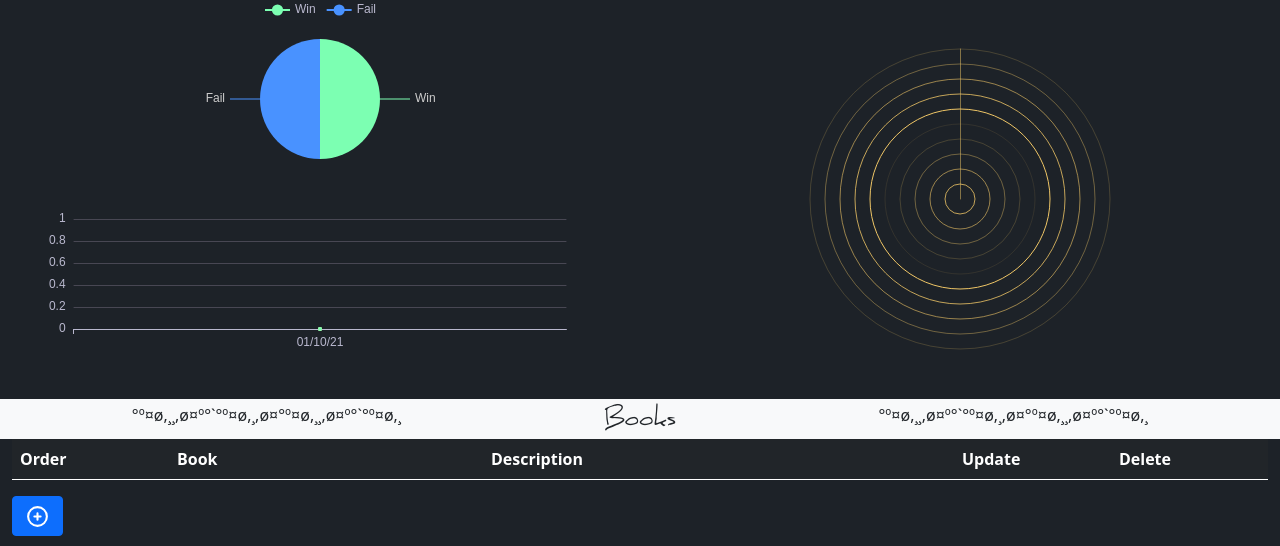
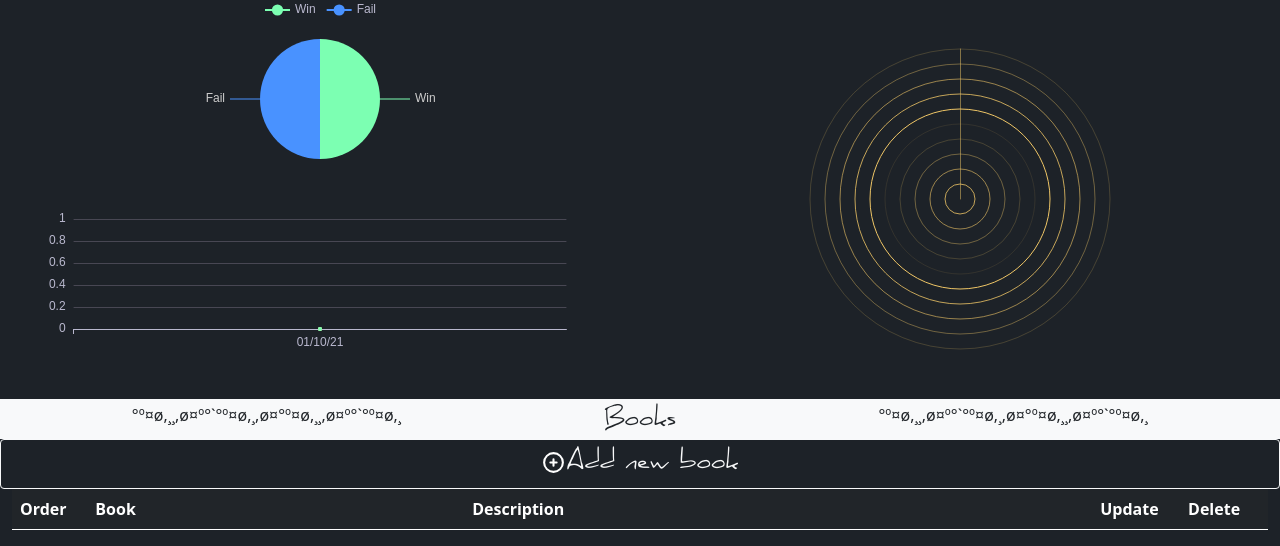
Before and after one commit to tbuglioni/unlimited-studies, a Django app: page /studies/ in a window 1280 px wide. Shown: the part 319-865 px from the top of the page. Run offline with Django 3.2, Linux system fonts and the light colour scheme; the visitor is signed in with stand-in values (Sample User, id 1); data comes from the database, SQL or seed files in the repository; data that the repository does not hold is empty; some libraries are stand-ins or nearby versions.

Commit message:
update front button + avg student

```diff
--- a/studies/logic/analyse.py
+++ b/studies/logic/analyse.py
@@ -154,20 +154,23 @@ class Analyse:
             user_fonction="student", to_accept=False, book=book
         ).select_related("user")
 
-        list_note = StudiesNotesProgression.objects.filter(
-            user__userbookmany__user_fonction="student",
-            user__userbookmany__to_accept=False,
-            user__userbookmany__book=book,
-        ).distinct()
-
         exit_list = []
 
         for elt in list_user:
             username = elt.user.username
             user_id = elt.user_id
-            lvl_avg = list_note.filter(user=elt.user).aggregate(Avg("level"))[
-                "level__avg"
-            ]
+            try:
+                lvl_avg = (
+                    StudiesNotesProgression.objects
+                    .filter(
+                        user=elt.user, notes__chapter__book_id=book)
+                    .aggregate(Avg("level"))[
+                        "level__avg"
+                    ])
+                lvl_avg = round(lvl_avg, 2)
+
+            except TypeError:
+                lvl_avg = 0
             exit_list.append(
                 {"username": username, "lvl_avg": lvl_avg, "user_id": user_id}
             )
--- a/studies/models.py
+++ b/studies/models.py
@@ -132,7 +132,8 @@ class StudiesNotesProgression(models.Model):
 class GlobalDailyAnalysis(models.Model):
     # 10 jours
     user = models.ForeignKey(
-        settings.AUTH_USER_MODEL, on_delete=models.CASCADE, blank=False, null=False
+        settings.AUTH_USER_MODEL,
+        on_delete=models.CASCADE, blank=False, null=False
     )
     date = models.DateField(auto_now_add=True, null=False)
     number_of_studies = models.PositiveIntegerField(default=0, null=False)
@@ -152,7 +153,8 @@ class GlobalDailyAnalysis(models.Model):
 class GlobalMonthlyAnalysis(models.Model):
     # 12 mois
     user = models.ForeignKey(
-        settings.AUTH_USER_MODEL, on_delete=models.CASCADE, blank=False, null=False
+        settings.AUTH_USER_MODEL,
+        on_delete=models.CASCADE, blank=False, null=False
     )
     date = models.DateField(auto_now_add=True, null=False)
     number_of_studies = models.PositiveIntegerField(default=0)
--- a/studies/templates/studies/personal_home.html
+++ b/studies/templates/studies/personal_home.html
@@ -59,15 +59,18 @@
     <span class="col-sm-5 text-center">°º¤ø,¸¸,ø¤º°`°º¤ø,¸,ø¤°º¤ø,¸¸,ø¤º°`°º¤ø,¸</span>
 
   </div>
+  <div class=" row align-items-center d-flex">
+    {% include 'studies/snippets/add_book_snippet.html'%}
+  </div>
   <section name="book table" class="col-md-12">
     <table class="table-dark table">
       <thead>
         <tr>
-          <th scope="col"style="width: 10%">Order</th>
-          <th scope="col"style="width: 20%">Book</th>
-          <th scope="col"style="width: 30%">Description</th>
-          <th scope="col" style="width: 10%">Update</th>
-          <th scope="col" style="width: 10%">Delete</th>
+          <th scope="col"style="width: 6%">Order</th>
+          <th scope="col"style="width: 30%">Book</th>
+          <th scope="col"style="width: 50%">Description</th>
+          <th scope="col" style="width: 7%">Update</th>
+          <th scope="col" style="width: 7%">Delete</th>
         </tr>
       </thead>
       <tbody>
@@ -119,7 +122,7 @@
         {% endfor %}
       </tbody>
     </table>
-    {% include 'studies/snippets/add_book_snippet.html'%}
+
   </section>
 </div>
 
--- a/studies/templates/studies/snippets/add_book_snippet.html
+++ b/studies/templates/studies/snippets/add_book_snippet.html
@@ -2,7 +2,7 @@
 {% if not book_selected %}{% load static %}
 <button
   type="button"
-  class="btn btn-primary"
+  class="btn btn-outline-light new_font_daniel-m"
   data-bs-toggle="modal"
   data-bs-target="#bookAddModal"
   id="bookAddButton"
@@ -11,7 +11,7 @@ src="{% static 'studies/img/plus-circle-outline.svg' %}"
 alt="un triangle aux trois côtés égaux"
 height="25px"
 width="25px"
-/></button>
+/>Add new book</button>
 
 <!-- Modal -->
 <div
--- a/studies/templates/studies/snippets/add_chapter_snippet.html
+++ b/studies/templates/studies/snippets/add_chapter_snippet.html
@@ -2,7 +2,7 @@
 {% load static %}{% if not chapter_selected %}
 <button
   type="button"
-  class="btn btn-primary"
+  class="btn btn-outline-light new_font_daniel-m"
   data-bs-toggle="modal"
   data-bs-target="#chapterAddModal"
   id="{{book_id}}"
@@ -11,7 +11,7 @@ src="{% static 'studies/img/plus-circle-outline.svg' %}"
 alt="un triangle aux trois côtés égaux"
 height="25px"
 width="25px"
-/></button>
+/>Add new chapter</button>
 
 <!-- Modal -->
 <div
--- a/studies/templates/studies/snippets/add_note_snippet.html
+++ b/studies/templates/studies/snippets/add_note_snippet.html
@@ -1,8 +1,9 @@
 <!-- Button to Open the Modal -->
 {% load static %}{% if not note_selected %}
+
 <button
   type="button"
-  class="btn btn-primary"
+  class="btn btn-outline-light new_font_daniel-m"
   data-bs-toggle="modal"
   data-bs-target="#noteModalAdd{{chapter_id}}"
   id="buttonModalNoteAdd{{chapter_id}}"
@@ -11,7 +12,7 @@ src="{% static 'studies/img/plus-circle-outline.svg' %}"
 alt="un triangle aux trois côtés égaux"
 height="25px"
 width="25px"
-/></button>
+/> Add new notes</button>
 
 <!-- Modal -->
 <div
--- a/studies/views.py
+++ b/studies/views.py
@@ -8,6 +8,7 @@ from studies.models import (Book, Chapter, UserBookMany, StudiesNotes,
 from studies.logic.userAction import UserAction
 from studies.logic.analyse import Analyse
 from studies.logic.game import Game
+from django.urls import reverse
 
 
 @login_required
@@ -175,7 +176,9 @@ def note_add_or_update_view(request, chapter=None, note=None):
     if request.POST:
         user_action.create_or_update_note(request, context, chapter)
 
-    return redirect("studies:book_page", chapter=chapter, book=book)
+    return redirect(
+        reverse("studies:book_page",
+                kwargs={"chapter": chapter, "book": book}) + '#note_divider')
 
 
 @login_required
@@ -217,7 +220,8 @@ def unsubscribe_student_by_owner_view(request, book: int, student: int):
         user=request.user, book=book, user_fonction="owner"
     ).exists()
     if check_owner:
-        user_to_delete = UserBookMany.objects.get(user_id=student, book_id=book)
+        user_to_delete = UserBookMany.objects.get(
+            user_id=student, book_id=book)
         if user_to_delete.to_accept is True:
             user_to_delete.delete()
         else:
```
Also changed, not shown: studies/templates/studies/book.html (+29 -28 lines), account/migrations/0001_initial.py, studies/logic/game.py (line endings or trailing spaces), studies/migrations/0001_initial.py.
